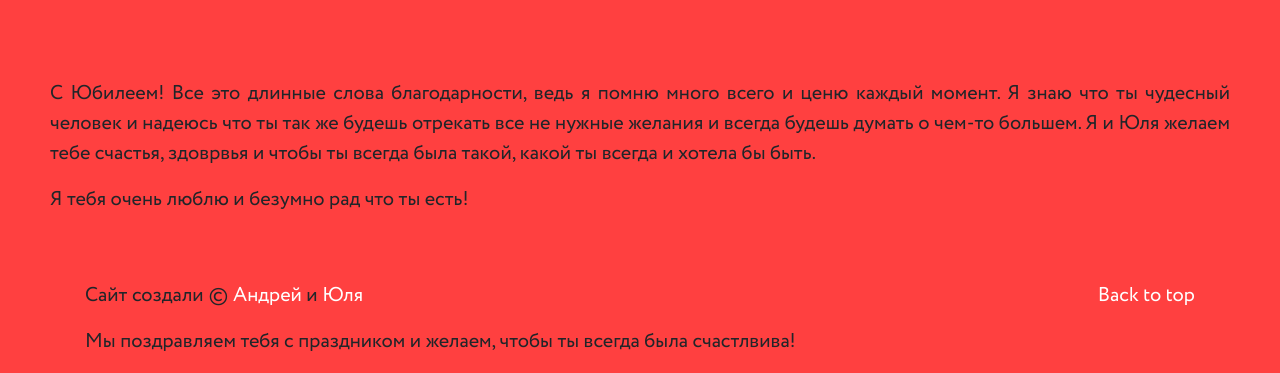
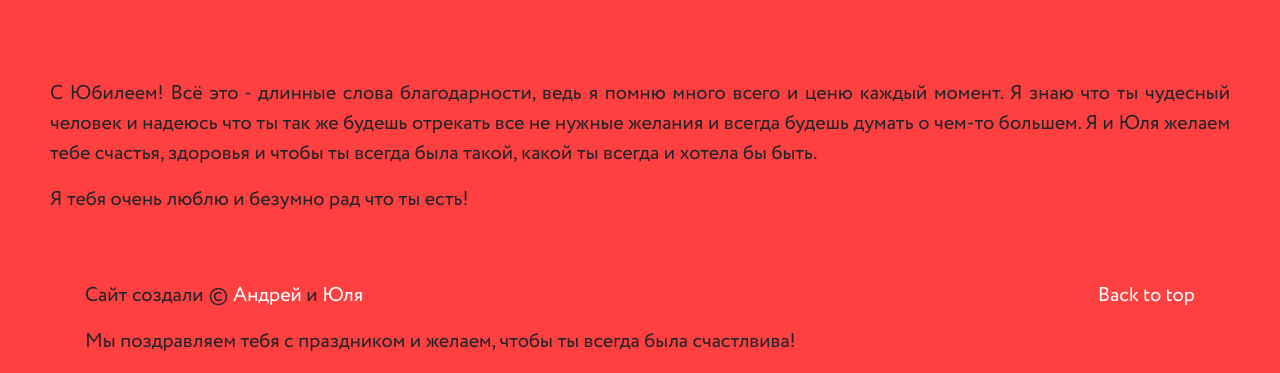
Before and after one commit to AndeyGordeev/forMom, a Flask app: page /post5 in a window 1280 px wide. Shown: the part 801-1174 px from the top of the page. Run offline with Flask 2, Linux system fonts and the light colour scheme; some libraries are stand-ins or nearby versions.

Commit message:
redacting text

```diff
--- a/templates/post3.html
+++ b/templates/post3.html
@@ -8,7 +8,7 @@
 
 {%block main%}
     <div class="mainPost"> <p>По мере взросления все заложенные ценности укреплялись. Очень важно, что в доме всегда царила чистота, уют и спокойствие. Можно было не отвлекаться на бытовые вещи и стремится к каким-то начинаниям и нацеливаться на них. Я очень многое опробовал и выбирал для себя лучшие направления. Я благодарен что ты не заставляла учить все подряд без разбора и просто зазубривать или пытаться добиться чего-то, даже если в этом нет смысла и интереса. Во всем я искал смысл, интерес и выглядывал перспективы. Все чем я занимался было не зря, и если бы появилась возможность вернуться назад во времени я бы ничего не поменял, не стал бы заниматься тем что мне не интересно, либо тем к чему пропал интерес. Главная цель в жизни родилась от всего этого.
-    Главная цели - счастье. И достигается оно интересом к жизни, не важно какое у тебя материального состояние, не важно сколько ты зарабатываешь, главное - что ты счастлив тем чем занимаешься. Современный мир полностью прогнил желанием богатства и идеей, что лишь материальное богатство принесет тебе свободу. Счастье, по-моему - лишь свобода от желаний. Счатье это не когда сходил в кафе и после этого стал счатслив, счастье это когда ты и без похода в кафе был счастлив. Богатство рождает мысли, и я говорю не только про материальное богатство, когда ты по-настоящему свободен мыслями от обыденных желаний - это состояние рождает мысли и идеи о чем-то более высоком. Все мысли рождались благодаря тому, что ты заложила.</p>
+    Главная цели - счастье. И достигается оно интересом к жизни, не важно какое у тебя материального состояние, не важно сколько ты зарабатываешь, главное - что ты счастлив тем чем занимаешься. Современный мир полностью прогнил желанием богатства и идеей, что лишь материальное богатство принесет тебе свободу. Счастье, по-моему - лишь свобода от желаний. Счатье это не когда сходил в кафе и после этого стал счатслив, счастье это когда ты и без похода в кафе был счастлив. Богатство рождает мысли, и я говорю не только про материальное богатство. Когда ты по-настоящему свободен мыслями от обыденных желаний, рождаются мысли и идеи о чем-то более высоком. Все мысли появлялись благодаря тому, что ты заложила.</p>
     <p>Время школы было отличным и самое замечательное что ты принимала все идеи и начинания, и отдавала полное понимание без всяких упреков. Думаю отсутвие нравоучений говорит само за себя, значит ты довольна тем что заложила в моей личности ранее.</p>
     </div>
     <footer>
--- a/templates/post5.html
+++ b/templates/post5.html
@@ -7,7 +7,7 @@
 {%endblock%}
 
 {%block main%}
-    <div class="mainPost"><p>С Юбилеем! Все это длинные слова благодарности, ведь я помню много всего и ценю каждый момент. Я знаю что ты чудесный человек и надеюсь что ты так же будешь отрекать все не нужные желания и всегда будешь думать о чем-то большем. Я и Юля желаем тебе счастья, здоврвья и чтобы ты всегда была такой, какой ты всегда и хотела бы быть.</p>
+    <div class="mainPost"><p>С Юбилеем! Всё это - длинные слова благодарности, ведь я помню много всего и ценю каждый момент. Я знаю что ты чудесный человек и надеюсь что ты так же будешь отрекать все не нужные желания и всегда будешь думать о чем-то большем. Я и Юля желаем тебе счастья, здоровья и чтобы ты всегда была такой, какой ты всегда и хотела бы быть.</p>
     <p>Я тебя очень люблю и безумно рад что ты есть!</p></div>
     <footer>
       <div class="container">
```
